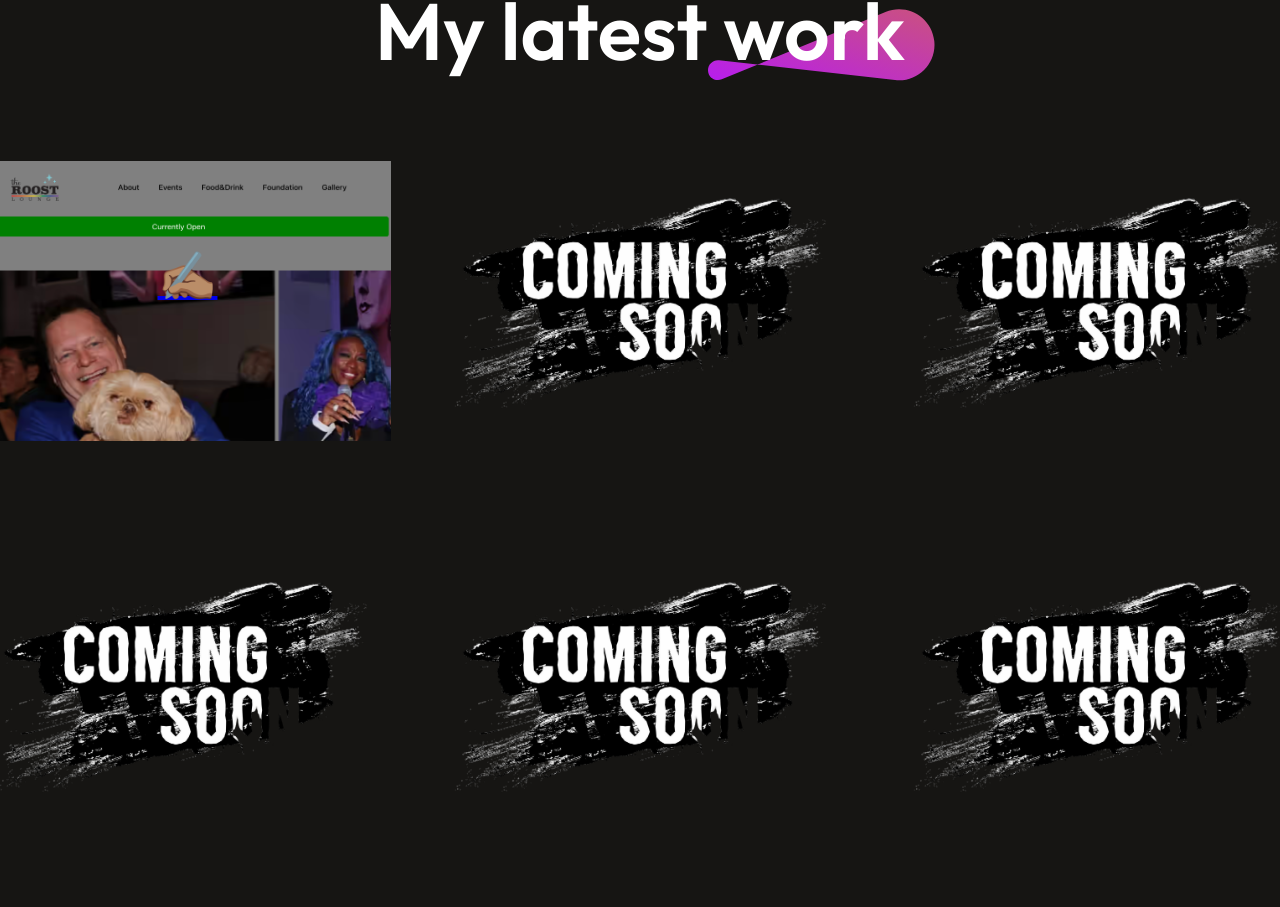
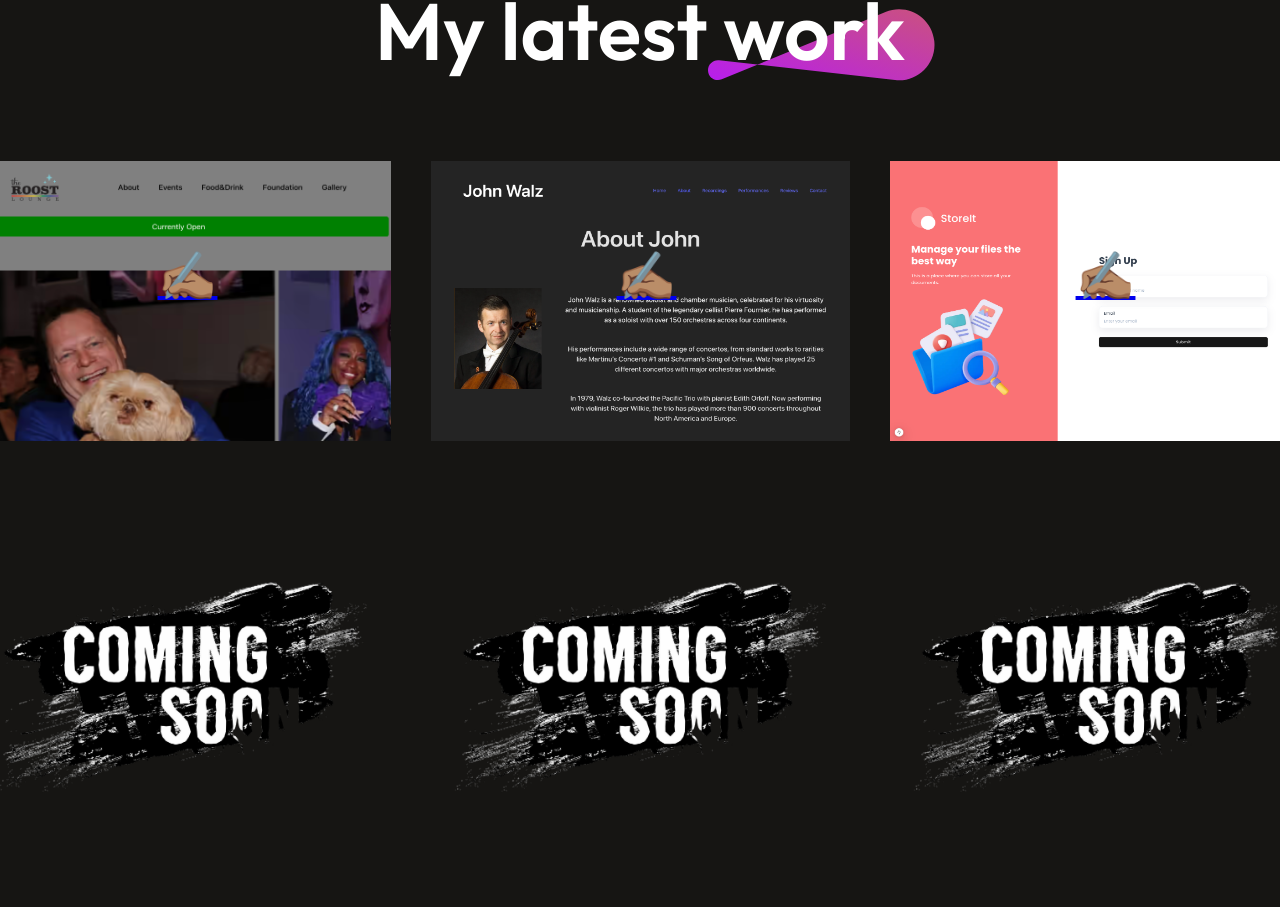
Before and after one commit to justkuper/Portfolio2024, a React (Vite) app: page / in a window 1280 px wide. Shown: the part 4430-5337 px from the top of the page. Built offline with nearby package versions, Linux system fonts and the light colour scheme.

Commit message:
added project3

```diff
--- a/src/Components/MyWork/MyWork.jsx
+++ b/src/Components/MyWork/MyWork.jsx
@@ -46,9 +46,10 @@ const MyWork = () => {
       <img src={work.w_img} alt={work.w_name}  />
         </a>
 
-        {index === 0 && (
-        <a className="work-link" href={work.link} target="_blank" rel="noopener noreferrer">✍🏽</a>
-      )}    </div>
+        {(index === 0 || index === 1 || index === 2) && (
+  <a className="work-link" href={work.link} target="_blank" rel="noopener noreferrer">✍🏽</a>
+)}
+   </div>
   ))}
 </div>
 
--- a/src/assets/mywork_data.js
+++ b/src/assets/mywork_data.js
@@ -1,6 +1,6 @@
 import project1_img from '../assets/project1.png'
-import project2_img from '../assets/coming_soon.png'
-import project3_img from '../assets/coming_soon.png'
+import project2_img from '../assets/project2.png'
+import project3_img from '../assets/project3.png'
 import project4_img from '../assets/coming_soon.png'
 import project5_img from '../assets/coming_soon.png'
 import project6_img from '../assets/coming_soon.png'
@@ -21,13 +21,17 @@ const mywork_data = [
     },
     {
         w_no:2,
-        w_name:"Web design",
-        w_img:project2_img
+        w_name:"John Walz Music",
+        w_img:project2_img,
+        deploy:"https://john-walz.onrender.com/",
+        link:"https://github.com/justkuper/John-Walz"
     },
     {
         w_no:3,
-        w_name:"Web design",
-        w_img:project3_img
+        w_name:"Google Clone",
+        w_img:project3_img,
+        deploy:"https://google-clone-568m.onrender.com/",
+        link:"https://github.com/justkuper/google-clone"
     },
     {
         w_no:4,
```
Also changed, not shown: src/assets/project2.png (added), src/assets/project3.png (added).
